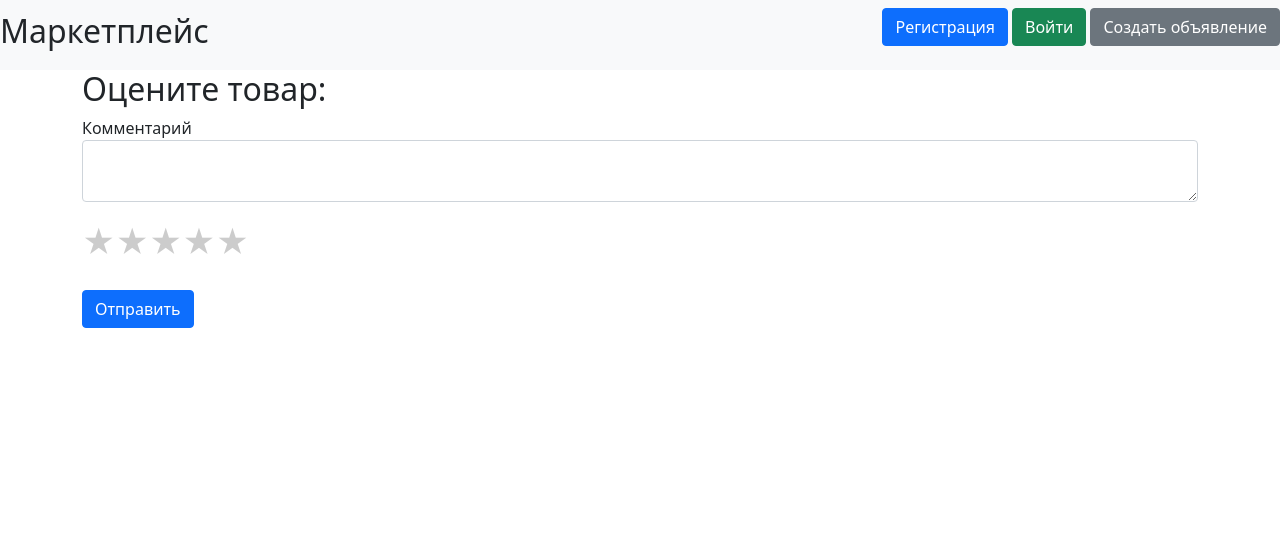
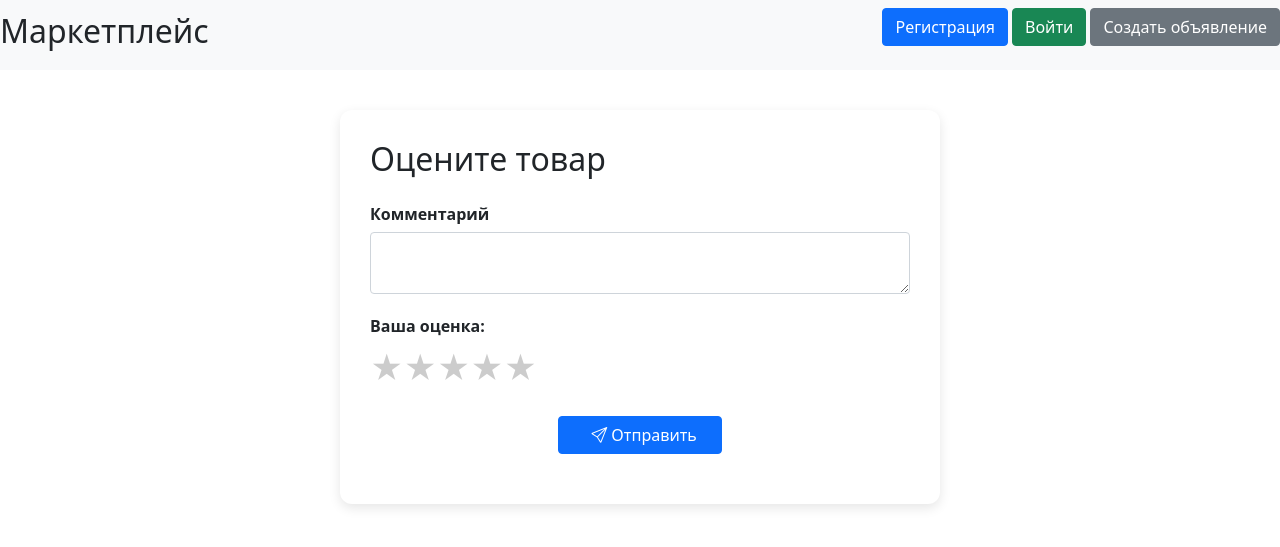
Before and after one commit to SutsuraGod/WEB-MarketPlace, a Flask app: template templates/create_review.html in a window 1280 px wide. Shown: the top 547 px of the page. Run offline with Flask 3, Linux system fonts and the light colour scheme; the template is opened without the code that fills it: values that come from a table or form of the project are taken from there, others are empty.

Commit message:
change create_review.html

```diff
--- a/templates/create_review.html
+++ b/templates/create_review.html
@@ -2,6 +2,25 @@
 
 {% block content %}
 <style>
+    .form-card {
+        max-width: 600px;
+        margin: 40px auto;
+        background: #ffffff;
+        padding: 30px;
+        border-radius: 12px;
+        box-shadow: 0 4px 12px rgba(0, 0, 0, 0.1);
+    }
+
+    .form-group {
+        margin-bottom: 20px;
+    }
+
+    .form-label {
+        font-weight: 600;
+        margin-bottom: 6px;
+        display: block;
+    }
+
     .star-rating {
         direction: rtl;
         font-size: 2rem;
@@ -26,27 +45,36 @@
     }
 </style>
 
-<h2>Оцените товар:</h2>
-
+<div class="form-card">
+    <h2 class="mb-4">Оцените товар</h2>
     <form method="POST">
         {{ form.hidden_tag() }}
-    <p>
-        {{ form.comment.label }}<br>
+
+        <div class="form-group">
+            <label class="form-label">{{ form.comment.label }}</label>
             {{ form.comment(class="form-control") }}
             {% for error in form.comment.errors %}
-            <p class="alert alert-danger" role="alert">
-                {{ error }}
-            </p>
+                <div class="alert alert-danger mt-2">{{ error }}</div>
             {% endfor %}
-    </p>
+        </div>
+
+        <div class="form-group">
+            <label class="form-label">Ваша оценка:</label>
             <div class="star-rating">
                 {% for value, label in form.rating.choices %}
                     <input type="radio" id="star{{ value }}" name="{{ form.rating.name }}" value="{{ value }}">
                     <label for="star{{ value }}">★</label>
                 {% endfor %}
             </div>
-    <br><br>
-    <p>{{ form.submit(type="submit", class="btn btn-primary") }}</p>
-    {{ message }}
+        </div>
+
+        <div class="form-group text-center mt-4">
+            <button type="submit" class="btn btn-primary px-4">
+            <i class="bi bi-send ms-2"></i> Отправить
+            </button>
+        </div>
+
+        <div class="text-center mt-3">{{ message }}</div>
     </form>
+</div>
 {% endblock %}
```
Lines whose indentation alone changed are shown as unchanged.
